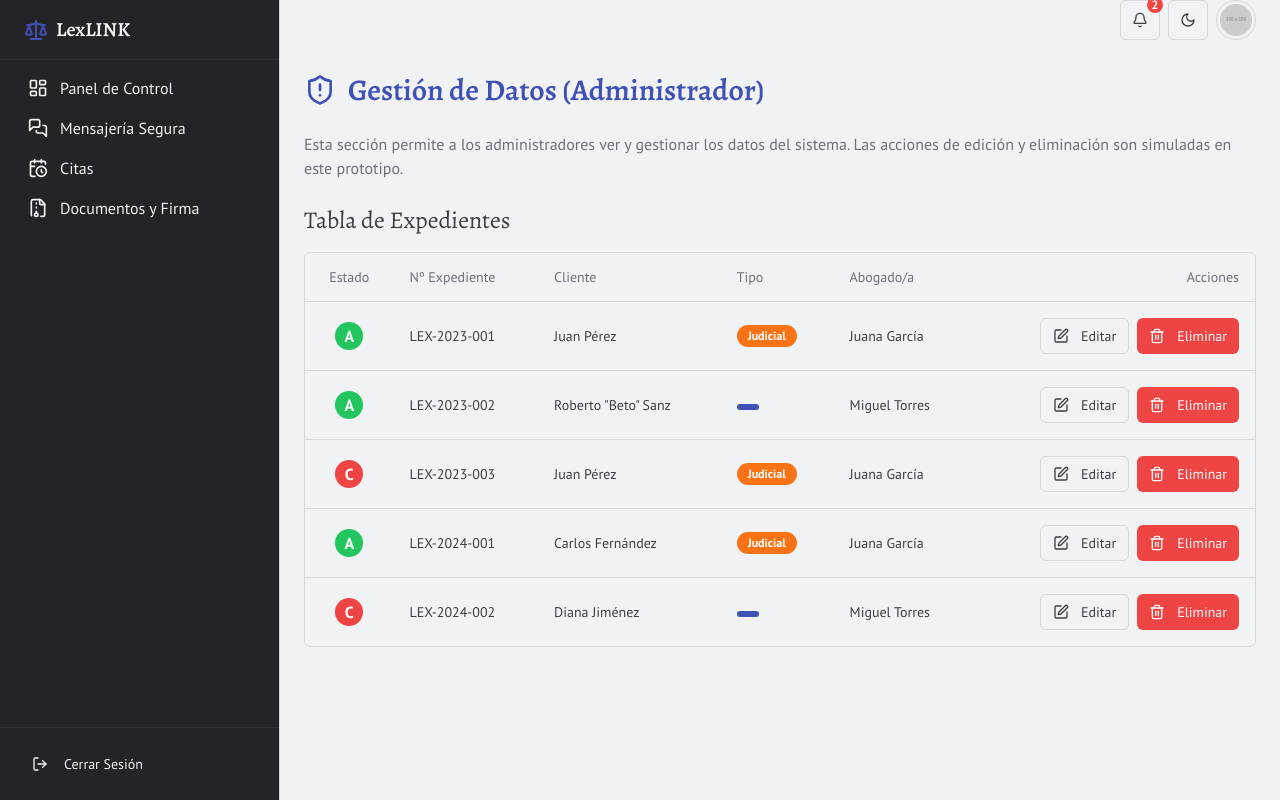
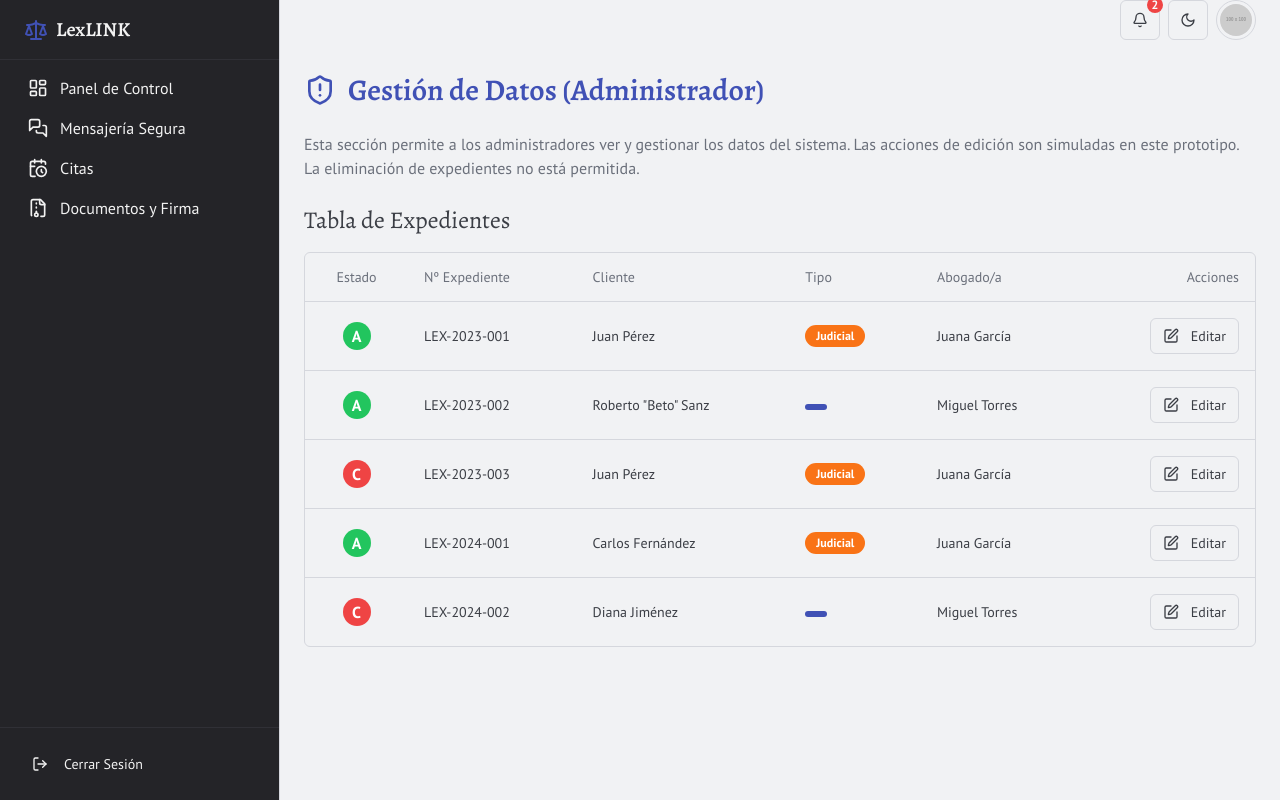
Before and after one commit to davidgzs/lexlink, a Next.js app: page /admin/data in a window 1280 px wide. Built offline with nearby package versions, Linux system fonts and the light colour scheme.

Commit message:
en la gestion de dato los expedientes no se pueden eleminar quita ese bo

```diff
--- a/src/app/(app)/admin/data/page.tsx
+++ b/src/app/(app)/admin/data/page.tsx
@@ -13,19 +13,7 @@ import {
   TableHeader,
   TableRow,
 } from "@/components/ui/table";
-import {
-  AlertDialog,
-  AlertDialogAction,
-  AlertDialogCancel,
-  AlertDialogContent,
-  AlertDialogDescription,
-  AlertDialogFooter,
-  AlertDialogHeader,
-  AlertDialogTitle,
-  AlertDialogTrigger,
-} from "@/components/ui/alert-dialog";
-import { Edit, Trash2, ShieldAlert } from "lucide-react";
-import { useToast } from "@/hooks/use-toast";
+import { Edit, ShieldAlert } from "lucide-react";
 import { Badge } from '@/components/ui/badge';
 
 // Mapeo de tipos de caso a traducciones y colores para la columna "Tipo"
@@ -41,27 +29,27 @@ const typeColors: Record<CaseStatus, string> = {
 
 export default function AdminDataPage() {
   const [cases, setCases] = useState<Case[]>(mockCases);
-  const [caseToDelete, setCaseToDelete] = useState<Case | null>(null);
-  const { toast } = useToast();
+  // const [caseToDelete, setCaseToDelete] = useState<Case | null>(null); // Removido
+  // const { toast } = useToast(); // Removido si solo se usaba para eliminar
 
   const handleEditCase = (caseItem: Case) => {
     alert(`Simulación: Editar caso "${caseItem.caseNumber}". En una aplicación real, esto abriría un formulario de edición.`);
   };
 
-  const handleDeleteCase = (caseItem: Case) => {
-    setCaseToDelete(caseItem);
-  };
+  // const handleDeleteCase = (caseItem: Case) => { // Removido
+  //   setCaseToDelete(caseItem);
+  // };
 
-  const confirmDeleteCase = () => {
-    if (!caseToDelete) return;
-    setCases(prevCases => prevCases.filter(c => c.id !== caseToDelete.id));
-    toast({
-      title: "Caso Eliminado (Simulación)",
-      description: `El caso "${caseToDelete.caseNumber}" ha sido eliminado (simulación).`,
-      variant: "destructive"
-    });
-    setCaseToDelete(null);
-  };
+  // const confirmDeleteCase = () => { // Removido
+  //   if (!caseToDelete) return;
+  //   setCases(prevCases => prevCases.filter(c => c.id !== caseToDelete.id));
+  //   toast({
+  //     title: "Caso Eliminado (Simulación)",
+  //     description: `El caso "${caseToDelete.caseNumber}" ha sido eliminado (simulación).`,
+  //     variant: "destructive"
+  //   });
+  //   setCaseToDelete(null);
+  // };
 
   return (
     <div className="container mx-auto py-2">
@@ -74,7 +62,7 @@ export default function AdminDataPage() {
 
       <p className="font-body text-muted-foreground mb-6">
         Esta sección permite a los administradores ver y gestionar los datos del sistema.
-        Las acciones de edición y eliminación son simuladas en este prototipo.
+        Las acciones de edición son simuladas en este prototipo. La eliminación de expedientes no está permitida.
       </p>
 
       <h2 className="text-2xl font-headline mb-4 text-foreground">Tabla de Expedientes</h2>
@@ -112,28 +100,7 @@ export default function AdminDataPage() {
                   <Button variant="outline" size="sm" onClick={() => handleEditCase(caseItem)} className="font-body">
                     <Edit className="mr-1 h-3 w-3" /> Editar
                   </Button>
-                  <AlertDialog>
-                    <AlertDialogTrigger asChild>
-                      <Button variant="destructive" size="sm" onClick={() => handleDeleteCase(caseItem)} className="font-body">
-                        <Trash2 className="mr-1 h-3 w-3" /> Eliminar
-                      </Button>
-                    </AlertDialogTrigger>
-                    {caseToDelete && caseToDelete.id === caseItem.id && (
-                        <AlertDialogContent>
-                        <AlertDialogHeader>
-                            <AlertDialogTitle className="font-headline">¿Confirmar Eliminación?</AlertDialogTitle>
-                            <AlertDialogDescription className="font-body">
-                            Esta acción es simulada y no se puede deshacer en el prototipo.
-                            ¿Estás seguro/a de que quieres eliminar el expediente: "{caseToDelete?.caseNumber}"?
-                            </AlertDialogDescription>
-                        </AlertDialogHeader>
-                        <AlertDialogFooter>
-                            <AlertDialogCancel onClick={() => setCaseToDelete(null)} className="font-body">Cancelar</AlertDialogCancel>
-                            <AlertDialogAction onClick={confirmDeleteCase} className="font-body bg-destructive hover:bg-destructive/90">Confirmar Eliminación</AlertDialogAction>
-                        </AlertDialogFooter>
-                        </AlertDialogContent>
-                    )}
-                  </AlertDialog>
+                  {/* Botón y AlertDialog de eliminar removidos */}
                 </TableCell>
               </TableRow>
             ))}
```
